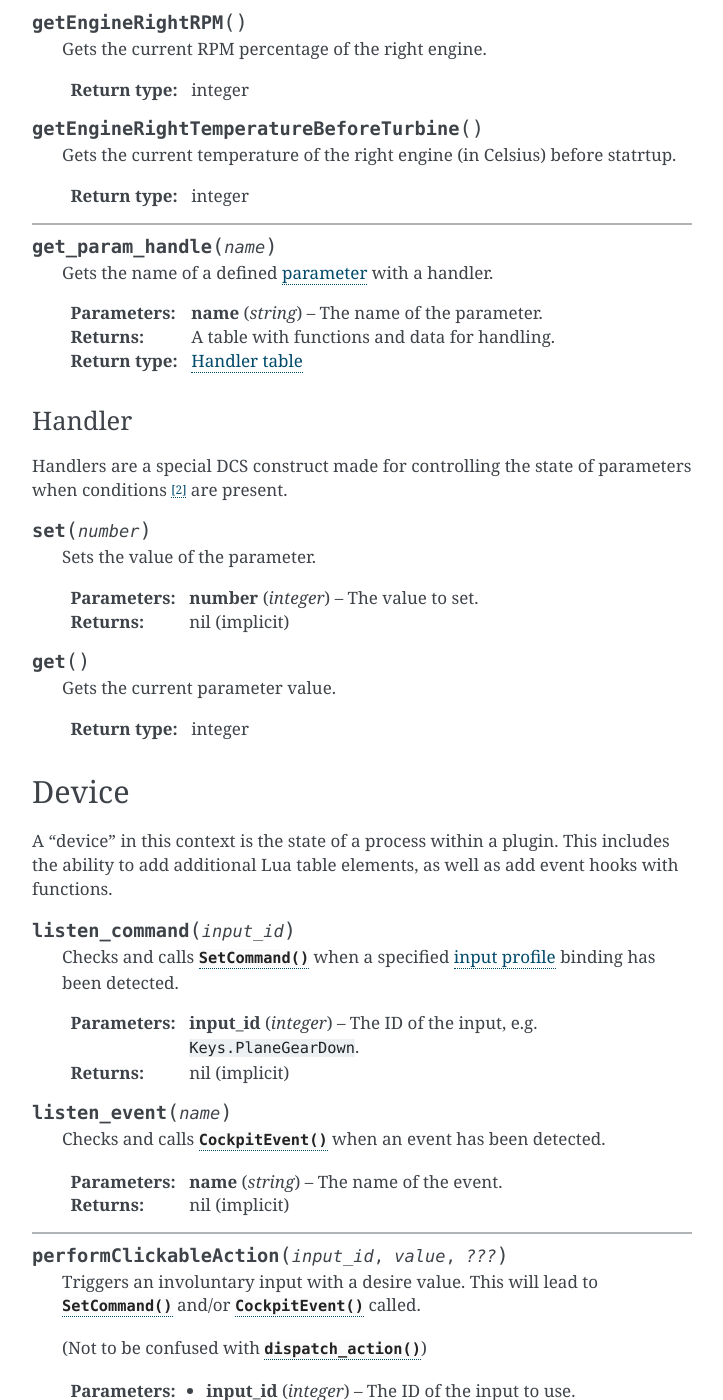
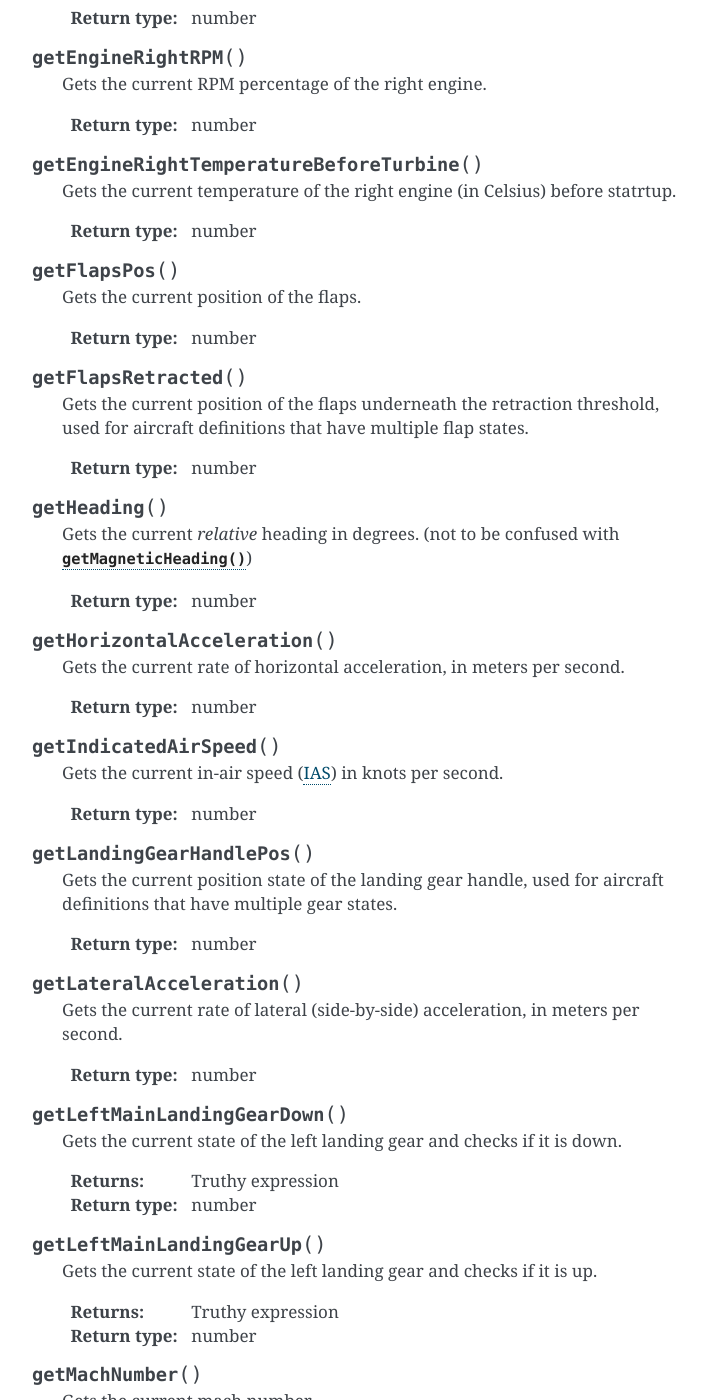
Before and after one commit to eightween/dcswd, a Sphinx documentation site: the page built from docs/lua.api.device.rst, in a window 1280 px wide and 1400 px high, scrolled down 3376 px. Shown: the whole window, without its empty margins (388-1111 px from the left). Built offline with Sphinx 7.4.7, drawn with Linux system fonts in a browser that asks for light colours; some of the changed text lies outside the part shown.

Commit message:
docs: add more device functions

```diff
--- a/docs/lua.api.device.rst
+++ b/docs/lua.api.device.rst
@@ -14,14 +14,14 @@ DCS Lua API functions exposed:
 Hooks
 -----
 
-.. function:: SetCommand(input_id, number)
+.. function:: SetCommand(input_id, value)
 
     Called whenever an input binding has been detected.
 
     :param input_id: The ID of the input, e.g. ``Joystick.CmsDown``.
-    :type input_id: integer
-    :param number: The current value of the input.
-    :type number: integer
+    :type input_id: number
+    :param value: The current value of the input.
+    :type value: number
 
 .. function:: CockpitEvent(name, value)
 
@@ -66,7 +66,7 @@ Hooks
     or 1/10th a millisecond.
 
     :param seconds: The amount of time in-between intervals.
-    :type seconds: integer
+    :type seconds: number
     :returns: nil (implicit)
 
 Functions
@@ -76,26 +76,21 @@ Functions
 
     Gets the current value of an animation argument from the exterior :term:`EDM`.
 
-    :param number: The number of the animation argument.
-    :type number: integer
     :returns: The associated value.
-    :rtype: integer
+    :rtype: number
 
 .. function:: set_draw_aircraft_argument_value(number)
 
     Sets a value to the specified animation argument for the exterior :term:`EDM`.
 
-    :param number: The value to set.
     :returns: nil (implicit)
 
 .. function:: get_cockpit_draw_argument_value(number)
 
     Gets the current value of an animation argument for the interior :term:`EDM`.
 
-    :param number: The number of the animation argument.
-    :type number: integer
     :returns: The associated value.
-    :rtype: integer
+    :rtype: number
 
 ----
 
@@ -116,9 +111,15 @@ Functions
     :param device_id: The ID of the device to use.
     :type device_id: string
     :param input_id: The ID of the input to use.
-    :type input_id: integer
+    :type input_id: number
     :param value: The value to trigger the device input with.
-    :type value: integer
+    :type value: number
+    :returns: nil (implicit)
+
+.. function:: print_message_to_user(string)
+
+    Prints string text in-game in the top right corner.
+
     :returns: nil (implicit)
 
 ----
@@ -137,69 +138,218 @@ BaseData
 
     Gets the current angle of attack.
 
-    :rtype: integer
+    :rtype: number
 
 .. function:: getAngleOfSlide()
 
     Gets the current angle of slide.
 
-    :rtype: integer
+    :rtype: number
 
 .. function:: getBarometricAltitude()
 
     Gets the current altitude in barometric unit.
 
-    :rtype: integer
+    :rtype: number
 
 .. function:: getCanopyPos()
 
     Gets the current position of the canopy.
 
-    :rtype: integer
+    :rtype: number
 
 .. function:: getCanopyState()
 
     Gets the current state of the canopy, e.g. damaged, open, closed.
 
-    :rtype: integer (???)
+    :rtype: number (???)
 
 .. function:: getEngineLeftFuelConsumption()
 
     Gets the current fuel consumption rate of the left engine.
 
-    :rtype: integer
+    :rtype: number
 
 .. function:: getEngineLeftRPM()
 
     Gets the current RPM percentage of the left engine.
 
-    :rtype: integer
+    :rtype: number
 
 .. function:: getEngineLeftTemperatureBeforeTurbine()
 
     Gets the current temperature of the left engine (in Celsius) before
     statrtup.
 
-    :rtype: integer
+    :rtype: number
 
 .. function:: getEngineRightFuelConsumption()
 
     Gets the current fuel consumption rate of the right engine.
 
-    :rtype: integer
+    :rtype: number
 
 .. function:: getEngineRightRPM()
 
     Gets the current RPM percentage of the right engine.
 
-    :rtype: integer
+    :rtype: number
 
 .. function:: getEngineRightTemperatureBeforeTurbine()
 
     Gets the current temperature of the right engine (in Celsius) before
     statrtup.
 
-    :rtype: integer
+    :rtype: number
+
+.. function:: getFlapsPos()
+
+    Gets the current position of the flaps.
+
+    :rtype: number
+
+.. function:: getFlapsRetracted()
+
+    Gets the current position of the flaps underneath the retraction threshold,
+    used for aircraft definitions that have multiple flap states.
+
+    :rtype: number
+
+.. function:: getHeading()
+
+    Gets the current *relative* heading in degrees. (not to be confused with
+    :func:`getMagneticHeading`)
+
+    :rtype: number
+
+.. function:: getHorizontalAcceleration()
+
+    Gets the current rate of horizontal acceleration, in meters per second.
+
+    :rtype: number
+
+.. function:: getIndicatedAirSpeed()
+
+    Gets the current in-air speed (`IAS <https://en.wikipedia.org/wiki/Indicated_airspeed>`_)
+    in knots per second.
+
+    :rtype: number
+
+.. function:: getLandingGearHandlePos()
+
+    Gets the current position state of the landing gear handle, used for aircraft
+    definitions that have multiple gear states.
+
+    :rtype: number
+
+.. function:: getLateralAcceleration()
+
+    Gets the current rate of lateral (side-by-side) acceleration, in meters per second.
+
+    :rtype: number
+
+.. function:: getLeftMainLandingGearDown()
+
+    Gets the current state of the left landing gear and checks if it is down.
+
+    :returns: Truthy expression
+    :rtype: number
+
+.. function:: getLeftMainLandingGearUp()
+
+    Gets the current state of the left landing gear and checks if it is up.
+
+    :returns: Truthy expression
+    :rtype: number
+
+.. function:: getMachNumber()
+
+    Gets the current mach number.
+
+    :rtype: number
+
+.. function:: getMagneticHeading()
+
+    Gets the current *true* (magnetic) heading in degrees.
+
+    :rtype: number
+
+.. function:: getNoseLandingGearDown()
+
+    Gets the current state of the nose landing gear and checks if it is down.
+
+    :returns: Truthy expression
+    :rtype: number
+
+.. function:: getNoseLandingGearUp()
+
+    Gets the current state of the nose landing gear and checks if it is up.
+
+    :returns: Truthy expression
+    :rtype: number
+
+.. function:: getPitch()
+
+    Gets the current pitch angle in degrees.
+
+    :rtype: number
+
+.. function:: getRadarAltitude()
+
+    Gets the current altitude via. radar in degrees.
+
+    :rtype: number
+
+.. function:: getRateOfPitch()
+
+    Gets the current rate of pitch in degrees per second.
+
+    :rtype: number
+
+.. function:: getRateOfRoll()
+
+    Gets the current rate of roll in degrees per second.
+
+    :rtype: number
+
+.. function:: getRateOfYaw()
+
+    Gets the current rate of yaw in degrees per seocnd.
+
+    :rtype: number
+
+.. function:: getRightMainLandingGearDown()
+
+    Gets the current state of the right landing gear and checks if it is down.
+
+    :returns: Truthy expression
+    :rtype: number
+
+.. function:: getRightMainLandingGearUp()
+
+    Gets the current state of the right landing gear and checks if it is up.
+
+    :returns: Truthy expression
+    :rtype: number
+
+.. function:: getRoll()
+
+    Gets the current roll/bank angle in degrees.
+
+    :rtype: number
+
+.. function:: getRudderPosition()
+
+    Gets the current vertical stabiliser(s)' position in degrees.
+
+    :rtype: number
+
+.. function:: getSpeedBrakePos()
+
+    Gets the current position of the speedbrake, used for aircraft definitions
+    with one defined.
+
+    :rtype: number
 
 ----
 
@@ -222,15 +372,13 @@ of parameters when conditions [#1]_ are present.
 
     Sets the value of the parameter.
 
-    :param number: The value to set.
-    :type number: integer
     :returns: nil (implicit)
 
 .. function:: get()
 
     Gets the current parameter value.
 
-    :rtype: integer
+    :rtype: number
 
 Device
 ------
@@ -245,7 +393,7 @@ as add event hooks with functions.
     :doc:`input profile <lua.input>` binding has been detected.
 
     :param input_id: The ID of the input, e.g. ``Keys.PlaneGearDown``.
-    :type input_id: integer
+    :type input_id: number
     :returns: nil (implicit)
 
 .. function:: listen_event(name)
@@ -266,9 +414,9 @@ as add event hooks with functions.
     (Not to be confused with :func:`dispatch_action`)
 
     :param input_id: The ID of the input to use.
-    :type input_id: integer
+    :type input_id: number
     :param value: The value associated with the input.
-    :type value: integer
+    :type value: number
     :param ???:
     :type ???: boolean
 
```
